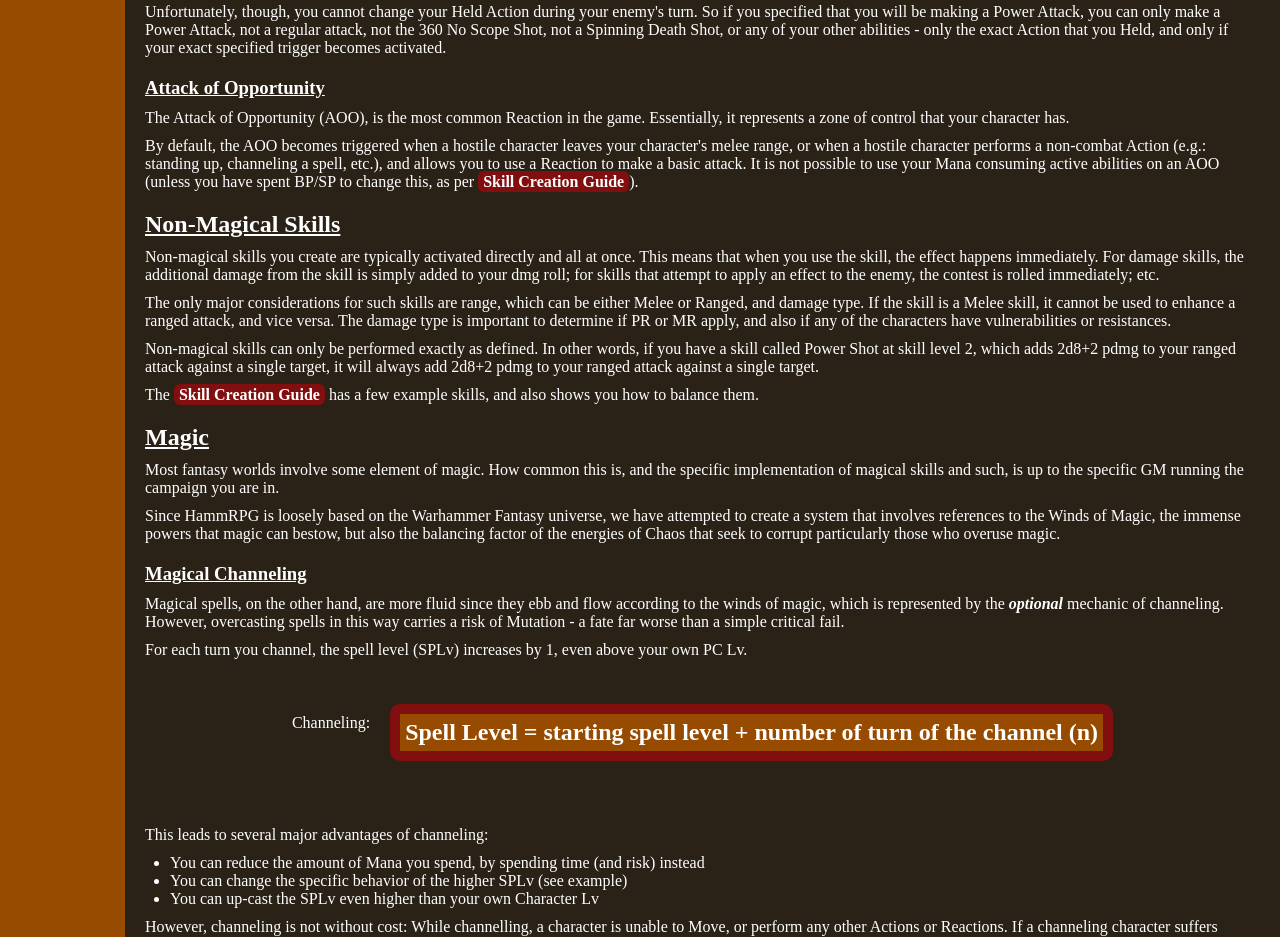
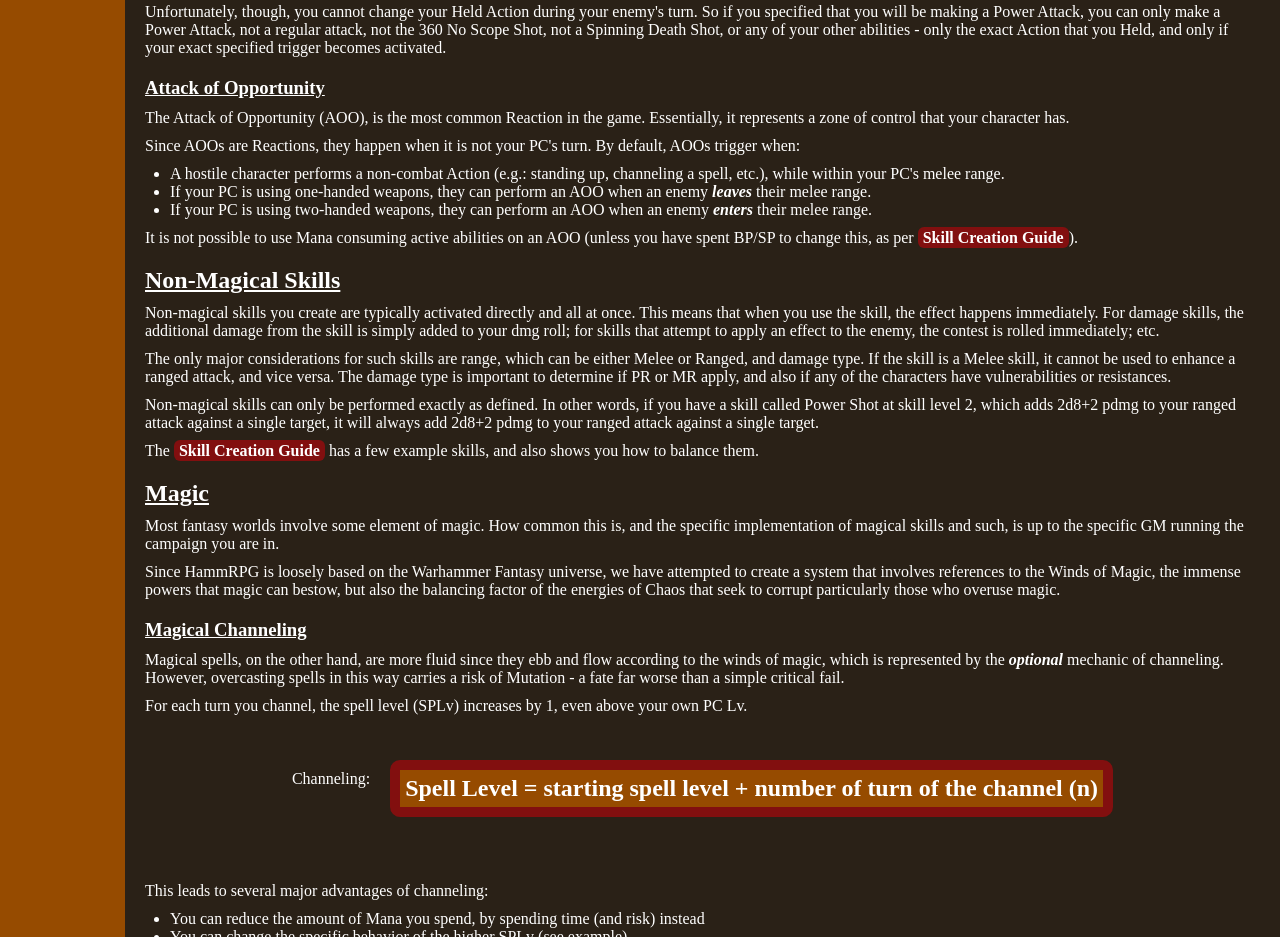
Before and after one commit to MasterHatu/HammRPG, a plain HTML site: page pages/gameplay-combat.html in a window 1280 px wide. Shown: the part 4265-5202 px from the top of the page. Drawn offline with Linux system fonts and the light colour scheme.

Commit message:
reword AOO section for clarity

```diff
--- a/pages/gameplay-combat.html
+++ b/pages/gameplay-combat.html
@@ -295,11 +295,17 @@
 					<h3 id="AOO">Attack of Opportunity</h3>
 						<p>The Attack of Opportunity (AOO), is the most common Reaction in the game. Essentially, it represents a
 							zone of control that your character has.</p>
-						<p>By default, the AOO becomes triggered when a hostile character leaves your character's melee range, or
-							when a hostile character performs a non-combat Action (e.g.: standing up, channeling a spell, etc.),
-							and allows you to use a Reaction to make a basic attack. It is not possible to use your Mana consuming
-							active abilities on an AOO (unless you have spent BP/SP to change this, as per <a href="./skillcreation.html">
-							Skill Creation Guide</a>).</p>
+						<p>Since AOOs are Reactions, they happen when it is not your PC's turn. By default, AOOs trigger when:</p>
+						<ul>
+							<li>A hostile character performs a non-combat Action (e.g.: standing up, channeling a spell, etc.),
+								while within your PC's melee range.</li>
+							<li>If your PC is using one-handed weapons, they can perform an AOO when an enemy <i><b>leaves</b></i>
+								their melee range.</li>
+							<li>If your PC is using two-handed weapons, they can perform an AOO when an enemy <i><b>enters</b></i>
+								their melee range.</li>
+						</ul>
+						<p>It is not possible to use Mana consuming active abilities on an AOO (unless you have spent BP/SP to
+							change this, as per <a href="./skillcreation.html">Skill Creation Guide</a>).</p>
 
 				<h2 id="Skills">Non-Magical Skills</h2>
 					<p>Non-magical skills you create are typically activated directly and all at once. This means that when you
```
